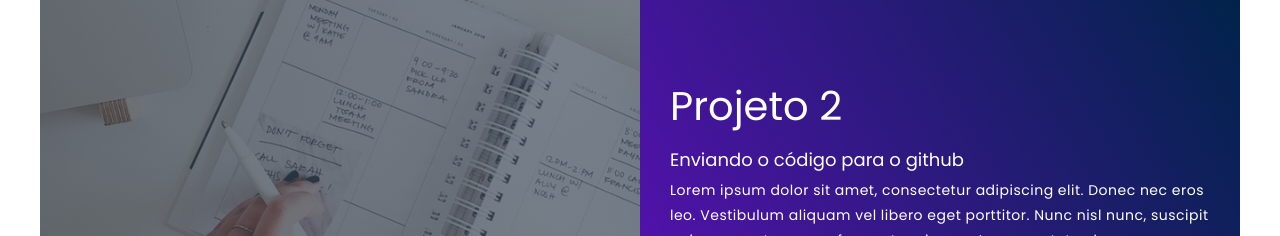
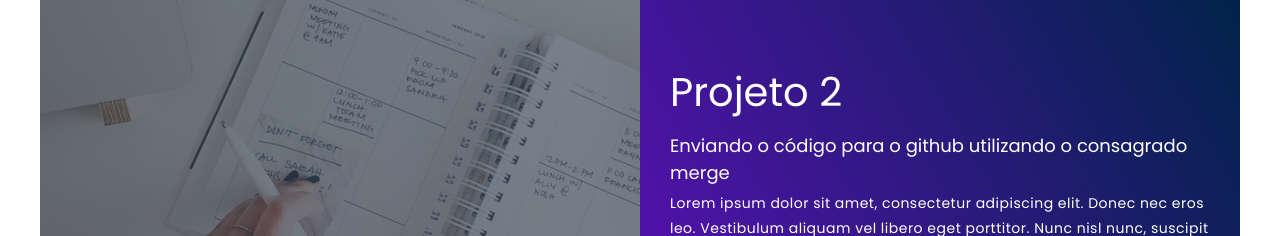
Before and after one commit to goldneranimator/portfolio-daniel, a plain HTML site: page index.html in a window 1280 px wide. Shown: the part 1586-1822 px from the top of the page. Drawn offline with Linux system fonts and the light colour scheme.

Commit message:
project 2 update description

```diff
--- a/index.html
+++ b/index.html
@@ -42,7 +42,7 @@
                 <div class="project-item">
                     <div class="project-info">
                         <h1>Projeto 2</h1>
-                        <h2>Enviando o código para o github</h2>
+                        <h2>Enviando o código para o github utilizando o consagrado merge</h2>
                         <p>Lorem ipsum dolor sit amet, consectetur adipiscing elit. Donec nec eros leo. Vestibulum
                             aliquam vel libero eget porttitor. Nunc nisl nunc, suscipit quis quam ut, congue fermentum
                             ipsum. In consectetur, leo a accumsan eleifend, tortor leo eleifend nunc, sed pulvinar neque
```
